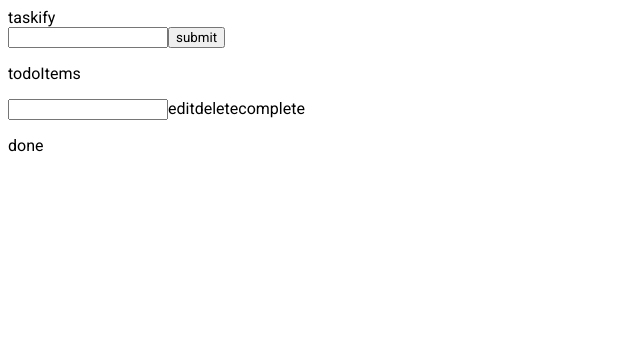
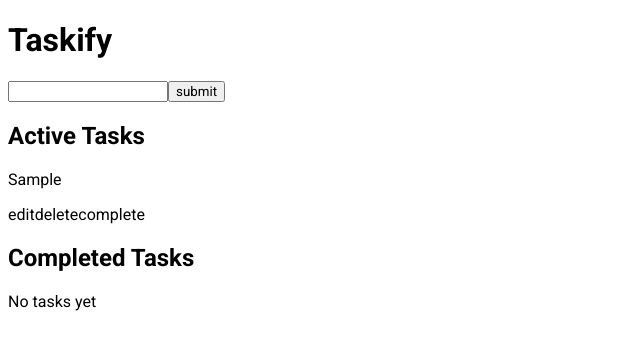
Before and after one commit to juanCruzB73/typescript-react-course, a React (Vite) app: page / in a window 1280 px wide. Both pictures are taken after typing "Sample" into the empty fields and a click on the button "submit". Shown: the top 350 px of the page, without its empty margins (0-640 px from the left). Built offline with nearby package versions, Linux system fonts and the light colour scheme.

Commit message:
it aint easy but it is working

```diff
--- a/src/App.tsx
+++ b/src/App.tsx
@@ -1,25 +1,67 @@
-import { FC,useState } from 'react';
-import { InputsFields } from './components/InputsFields';
-import { Todo } from './module';
-import { TodoList } from './components/TodoList';
-import { DragDropContext } from 'react-beautiful-dnd';
-export const App:FC=()=>{
+import { FC, useState } from "react";
+import { InputsFields } from "./components/InputsFields";
+import { Todo } from "./module";
+import { TodoList } from "./components/TodoList";
+import { DragDropContext, DropResult } from "react-beautiful-dnd";
 
-  const[todos,setTodos]=useState<Todo[]>([]);
-  const [completedTodos,setCompletedTodos]=useState<Todo[]>([]);
+export const App: FC = () => {
+  const [todos, setTodos] = useState<Todo[]>([]);
+  const [completedTodos, setCompletedTodos] = useState<Todo[]>([]);
 
-  return(
-    <DragDropContext onDragEnd={()=>{}} >
+  const onDragEnd = (result: DropResult) => {
+    const { source, destination } = result;
 
-      <div>
-        <span>taskify</span>
-        <InputsFields todos={todos} setTodos={setTodos}/>
-        <p>todoItems</p>
-        <TodoList todos={todos} setTodos={setTodos} droppableId='todoItems'/>
-         <p>done</p>
-         <TodoList todos={completedTodos} setTodos={setCompletedTodos} droppableId='doneItems'/>
-      </div>
+    if (!destination) return;
+
+    if (
+      destination.droppableId === source.droppableId &&
+      destination.index === source.index
+    )
+      return;
+
+    let add;
+    let active = [...todos];
+    let complete = [...completedTodos];
+
+    if (source.droppableId === "todoItems") {
+      add = active[source.index];
+      active.splice(source.index, 1);
+    } else {
+      add = complete[source.index];
+      complete.splice(source.index, 1);
+    }
+
+    if (destination.droppableId === "todoItems") {
+      active.splice(destination.index, 0, add);
+    } else {
+      complete.splice(destination.index, 0, add);
+    }
+
+    setTodos(active);
+    setCompletedTodos(complete);
+  };
+
+  return (
+    <DragDropContext onDragEnd={onDragEnd}>
+
+        <h1>Taskify</h1>
+        <InputsFields todos={todos} setTodos={setTodos} />
+
+
+          <h2>Active Tasks</h2>
+          <TodoList  todos={todos} setTodos={setTodos} droppableId="todoItems" />
+
+
+
+          <h2>Completed Tasks</h2>
+          <TodoList
+
+            todos={completedTodos}
+            setTodos={setCompletedTodos}
+            droppableId="doneItems"
+          />
+
 
     </DragDropContext>
-  )
-}
+  );
+};
--- a/src/components/InputsFields.tsx
+++ b/src/components/InputsFields.tsx
@@ -10,7 +10,7 @@ interface Props{
 
 export const InputsFields:FC<Props> = ({todos,setTodos}) => {
 
-    const{inputField,onInputChange,formState,onResetForm}=useForm({
+    const{inputField,onInputChange,onResetForm}=useForm({
         inputField:''
     });
 
--- a/src/components/TodoItem.tsx
+++ b/src/components/TodoItem.tsx
@@ -1,45 +1,39 @@
 import { useForm } from "../hooks/useForm";
-import Form from "../final/10-tasks/Form";
-import { FC,useState,Dispatch } from "react";
-import { type Todo } from "../module"
+import { FC, useState, Dispatch } from "react";
+import { type Todo } from "../module";
 import { Draggable } from "react-beautiful-dnd";
 
-interface Props{
-    todos:Todo[];
-    setTodos:Dispatch<React.SetStateAction<Todo[]>>;
-    todo:Todo;
-    index:number
+interface Props {
+  todos: Todo[];
+  setTodos: Dispatch<React.SetStateAction<Todo[]>>;
+  todo: Todo;
+  index: number;
 }
 
-export const TodoItem:FC<Props> = ({index,todo,todos,setTodos}) => {
+export const TodoItem: FC<Props> = ({ index, todo, todos, setTodos }) => {
+  const [edit, setEdit] = useState<boolean>(false); // Edit mode default to false
 
-    const [edit,setEdit]=useState<Boolean>(true);
-    //const [editTodo,setEditTodo]=useState<string>('');
+  const { editTodo, onInputChange } = useForm({ editTodo: todo.todo });
 
-    const {editTodo,onInputChange}=useForm({editTodo:''})
-
-    const onEditTodo=(e:React.FormEvent)=>{
-        console.log("Form submit prevented")
+  const onEditTodo = (e: React.FormEvent<HTMLFormElement>) => {
     e.preventDefault();
-        console.log("Form submit prevented")
     setTodos(
       todos.map((t: Todo) => {
         if (t.id === todo.id) {
           return {
             ...t,
-                        todo: editTodo, // Toggle isDone flag
+            todo: editTodo, // Update the todo text
           };
         }
         return t; // Return original todo if id doesn't match
       })
     );
-        setEdit(!edit)
-    }
-    const onDeleteTodo=(id:number)=>{
-        setTodos(
-            todos.filter((todo:Todo)=>todo.id !== id)
-        )
-    }
+    setEdit(!edit); // Toggle edit mode after updating
+  };
+
+  const onDeleteTodo = (id: number) => {
+    setTodos(todos.filter((todo: Todo) => todo.id !== id));
+  };
 
   const onDoneTodo = (id: number) => {
     setTodos(
@@ -50,23 +44,31 @@ export const TodoItem:FC<Props> = ({index,todo,todos,setTodos}) => {
             isDone: !todo.isDone, // Toggle isDone flag
           };
         }
-        return todo; // Return original todo if id doesn't match
+        return todo;
       })
     );
   };
 
   return (
+
     <Draggable draggableId={todo.id.toString()} index={index}>
-    {
-      (provided)=>(
-          <form onSubmit={onEditTodo} {...provided.draggableProps} {...provided.dragHandleProps} ref={provided.innerRef} >
-            {edit?<input value={editTodo} onChange={onInputChange} name="editTodo"/>:<p>{todo.todo}</p>}
-            <span >edit</span>
-            <span onClick={ ()=>onDeleteTodo(todo.id) }>delete</span>
-            <span onClick={ ()=>onDoneTodo(todo.id) }>complete</span>
+      {(provided) => (
+        <form
+          onSubmit={onEditTodo}
+          {...provided.draggableProps}
+          {...provided.dragHandleProps}
+          ref={provided.innerRef}
+        >
+          {edit ? (
+            <input value={editTodo} onChange={onInputChange} name="editTodo" />
+          ) : (
+            <p>{todo.todo}</p>
+          )}
+          <span onClick={() => setEdit(!edit)}>edit</span>
+          <span onClick={() => onDeleteTodo(todo.id)}>delete</span>
+          <span onClick={() => onDoneTodo(todo.id)}>complete</span>
         </form>
-        )
-    }
+      )}
     </Draggable>
-  )
-}
+  );
+};
--- a/src/components/TodoList.tsx
+++ b/src/components/TodoList.tsx
@@ -1,32 +1,41 @@
-import React, { Dispatch, FC, useState } from "react"
-import { type Todo } from "../module"
+import { FC, Dispatch } from "react";
+import { Todo } from "../module";
 import { TodoItem } from "./TodoItem";
 import { Droppable } from "react-beautiful-dnd";
 
-interface Props{
-    todos:Todo[];
-    setTodos:Dispatch<React.SetStateAction<Todo[]>>;
-    droppableId:string;
+interface Props {
+  todos: Todo[];
+  setTodos: Dispatch<React.SetStateAction<Todo[]>>;
+  droppableId: string;
 }
 
-export const TodoList:FC<Props> = ({todos,setTodos,droppableId}) => {
-
+export const TodoList: FC<Props> = ({ todos, setTodos, droppableId }) => {
+  console.log(droppableId,typeof droppableId)
   return (
     <div>
-        <Droppable droppableId={droppableId} >
-          {
-            (provided)=>(
-                  <div ref={provided.innerRef}{...provided.droppableProps}>
-                    {
-                      todos.map((todo: Todo,index) => (
-                      <TodoItem  index={index} key={todo.id} todo={todo} setTodos={setTodos} todos={todos} />
+      {(todos.length === 0)?
+        (<p>No tasks yet</p>):
+        (<Droppable droppableId={droppableId}>
+      {(provided) => (
+        <div {...provided.droppableProps} ref={provided.innerRef}>
+          {(
+            todos.map((todo, index) => (
+              <TodoItem
+                key={todo.id}
+                index={index}
+                todo={todo}
+                todos={todos}
+                setTodos={setTodos}
+              />
             ))
-                    }
+          )}
           {provided.placeholder}
     </div>
-            )
+  )}
+  </Droppable>)
         }
-        </Droppable>
+
   </div>
+
   );
 };
--- a/src/main.tsx
+++ b/src/main.tsx
@@ -6,5 +6,5 @@ import './index.css'
 createRoot(document.getElementById('root')!).render(
   <StrictMode>
     <App/>
-  </StrictMode>,
+  </StrictMode>
 )
```
Lines whose indentation alone changed are shown as unchanged.
